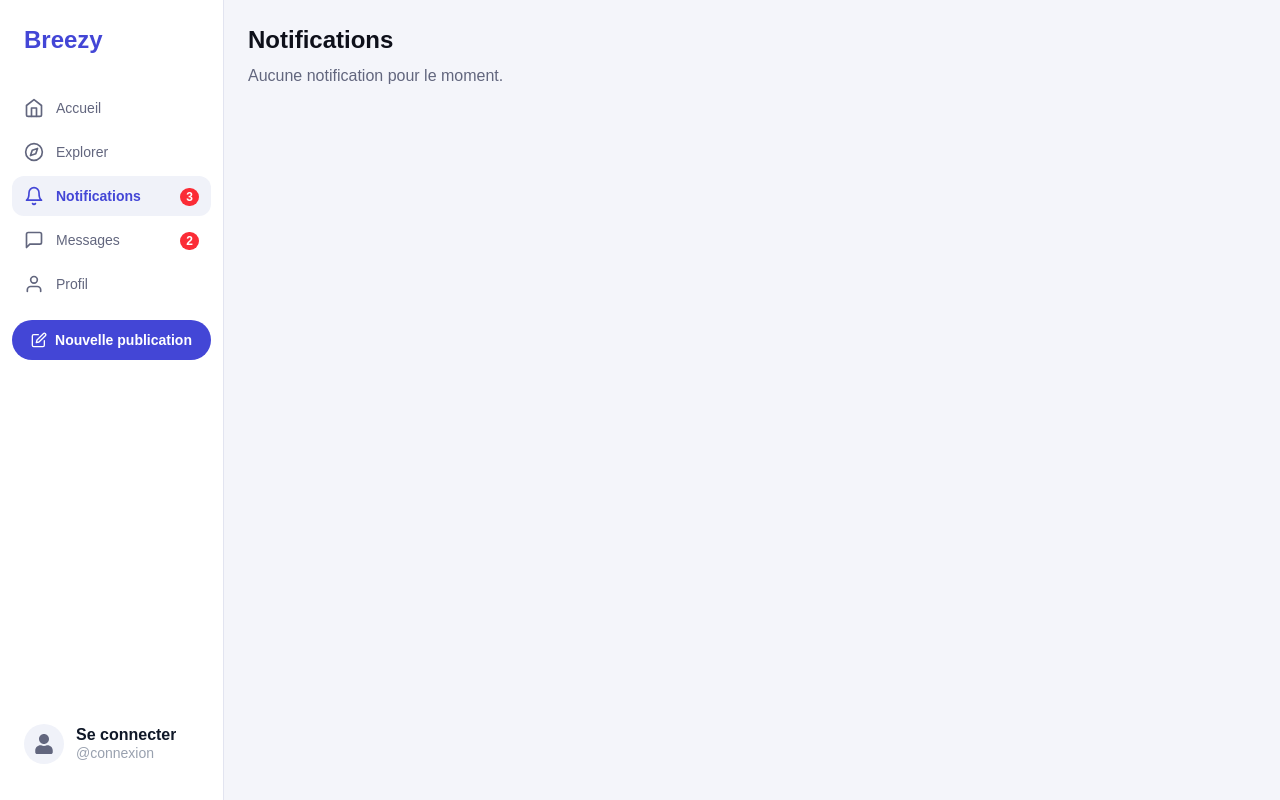
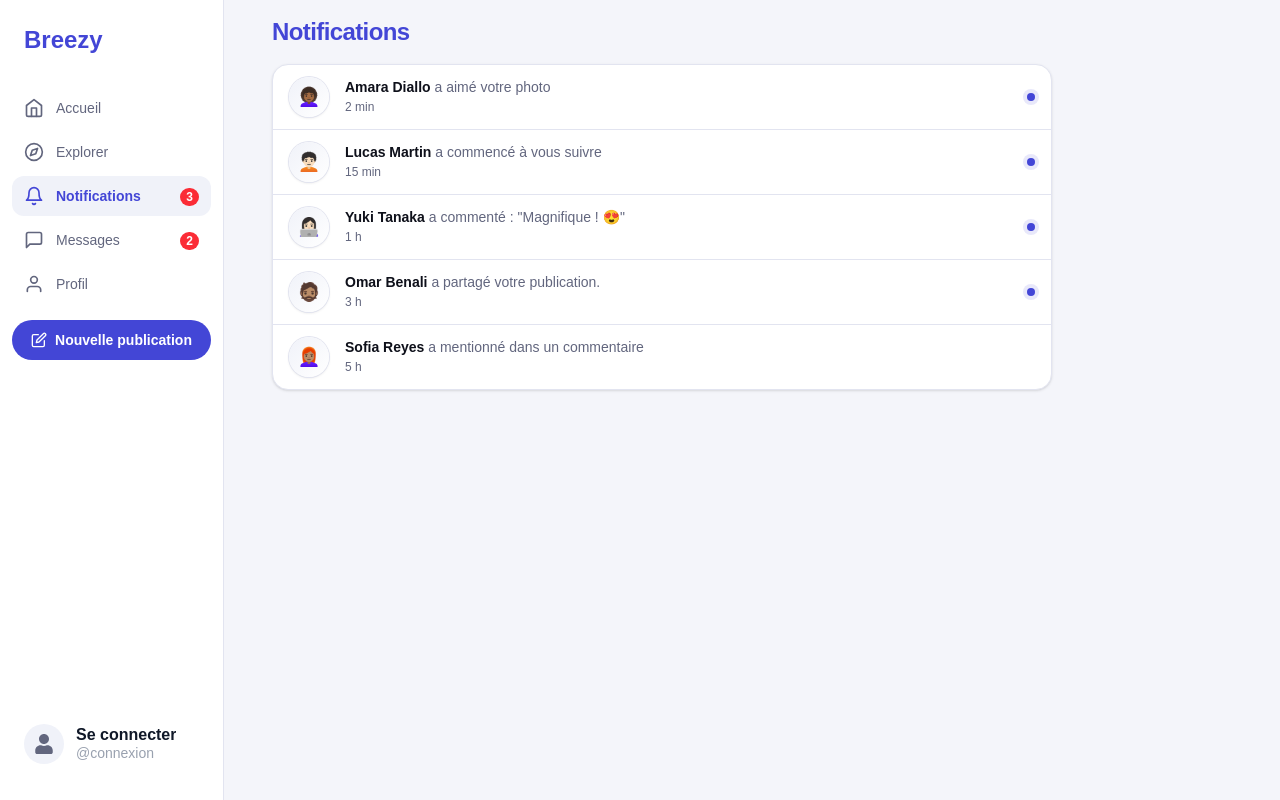
Before and after one commit to DAD-groupe-6/Breezy, a Next.js app in the folder front/: page /notifications in a window 1280 px wide. Built offline with nearby package versions, Linux system fonts and the light colour scheme.

Commit message:
Enhance Notifications UI with structured notification rows and improved layout

```diff
--- a/front/src/app/(app)/notifications/page.jsx
+++ b/front/src/app/(app)/notifications/page.jsx
@@ -1,8 +1,89 @@
+const notifications = [
+  {
+    id: 1,
+    name: 'Amara Diallo',
+    action: 'a aimé votre photo',
+    time: '2 min',
+    unread: true,
+    avatar: '👩🏾‍🦱',
+    tone: 'from-[var(--color-bg-surface-2)] to-[var(--color-bg-surface)]',
+  },
+  {
+    id: 2,
+    name: 'Lucas Martin',
+    action: 'a commencé à vous suivre',
+    time: '15 min',
+    unread: true,
+    avatar: '🧑🏻‍🦱',
+    tone: 'from-[var(--color-bg-surface-2)] to-[var(--color-bg-surface)]',
+  },
+  {
+    id: 3,
+    name: 'Yuki Tanaka',
+    action: 'a commenté : "Magnifique ! 😍"',
+    time: '1 h',
+    unread: true,
+    avatar: '👩🏻‍💻',
+    tone: 'from-[var(--color-bg-surface-2)] to-[var(--color-bg-surface)]',
+  },
+  {
+    id: 4,
+    name: 'Omar Benali',
+    action: 'a partagé votre publication.',
+    time: '3 h',
+    unread: true,
+    avatar: '🧔🏽',
+    tone: 'from-[var(--color-bg-surface-2)] to-[var(--color-bg-surface)]',
+  },
+  {
+    id: 5,
+    name: 'Sofia Reyes',
+    action: 'a mentionné dans un commentaire',
+    time: '5 h',
+    unread: false,
+    avatar: '👩🏽‍🦰',
+    tone: 'from-[var(--color-bg-surface-2)] to-[var(--color-bg-surface)]',
+  },
+]
+
+function NotificationRow({ name, action, time, unread, avatar, tone }) {
+  return (
+    <li className="relative border-b border-[var(--color-border)] px-3 py-4 last:border-b-0 sm:px-4 sm:py-3">
+      <div className="flex items-start gap-3 sm:gap-4">
+        <div className={`flex h-9 w-9 shrink-0 items-center justify-center rounded-full bg-gradient-to-br ${tone} text-lg shadow-sm ring-1 ring-[var(--color-border)] sm:h-10 sm:w-10`}>
+          <span aria-hidden="true">{avatar}</span>
+        </div>
+
+        <div className="min-w-0 flex-1 pr-5 sm:pr-8">
+          <p className="text-[13px] leading-5 text-[var(--color-text-primary)] sm:text-sm">
+            <span className="font-semibold text-[var(--color-text-primary)]">{name}</span>{' '}
+            <span className="text-[var(--color-text-secondary)]">{action}</span>
+          </p>
+          <p className="mt-0.5 text-[11px] font-medium text-[var(--color-text-secondary)] sm:text-xs">{time}</p>
+        </div>
+
+        {unread && (
+          <span className="absolute right-3 top-1/2 h-2 w-2 -translate-y-1/2 rounded-full bg-[var(--color-text-title)] shadow-[0_0_0_4px_rgba(67,70,214,0.12)] sm:right-4" />
+        )}
+      </div>
+    </li>
+  )
+}
+
 export default function NotificationsPage() {
   return (
-    <div className="p-6 text-[var(--color-text-primary)]">
-      <h1 className="text-2xl font-bold text-[var(--color-text-primary)]">Notifications</h1>
-      <p className="mt-2 text-[var(--color-text-secondary)]">Aucune notification pour le moment.</p>
-    </div>
+    <main className="min-h-full bg-[var(--color-bg-primary)] text-[var(--color-text-primary)]">
+      <div className="mx-auto flex w-full max-w-5xl flex-col px-3 py-3 sm:px-6 sm:py-4 lg:px-8">
+        <h1 className="mb-3 text-xl font-bold tracking-tight text-[var(--color-text-title)] sm:mb-4 sm:text-2xl">Notifications</h1>
+
+        <section className="w-full max-w-[480px] overflow-hidden rounded-2xl border border-[var(--color-border)] bg-[var(--color-bg-surface)] shadow-sm sm:max-w-[500px] lg:max-w-[780px]">
+          <ul className="divide-y divide-[var(--color-border)]">
+            {notifications.map((notification) => (
+              <NotificationRow key={notification.id} {...notification} />
+            ))}
+          </ul>
+        </section>
+      </div>
+    </main>
   )
 }
```
